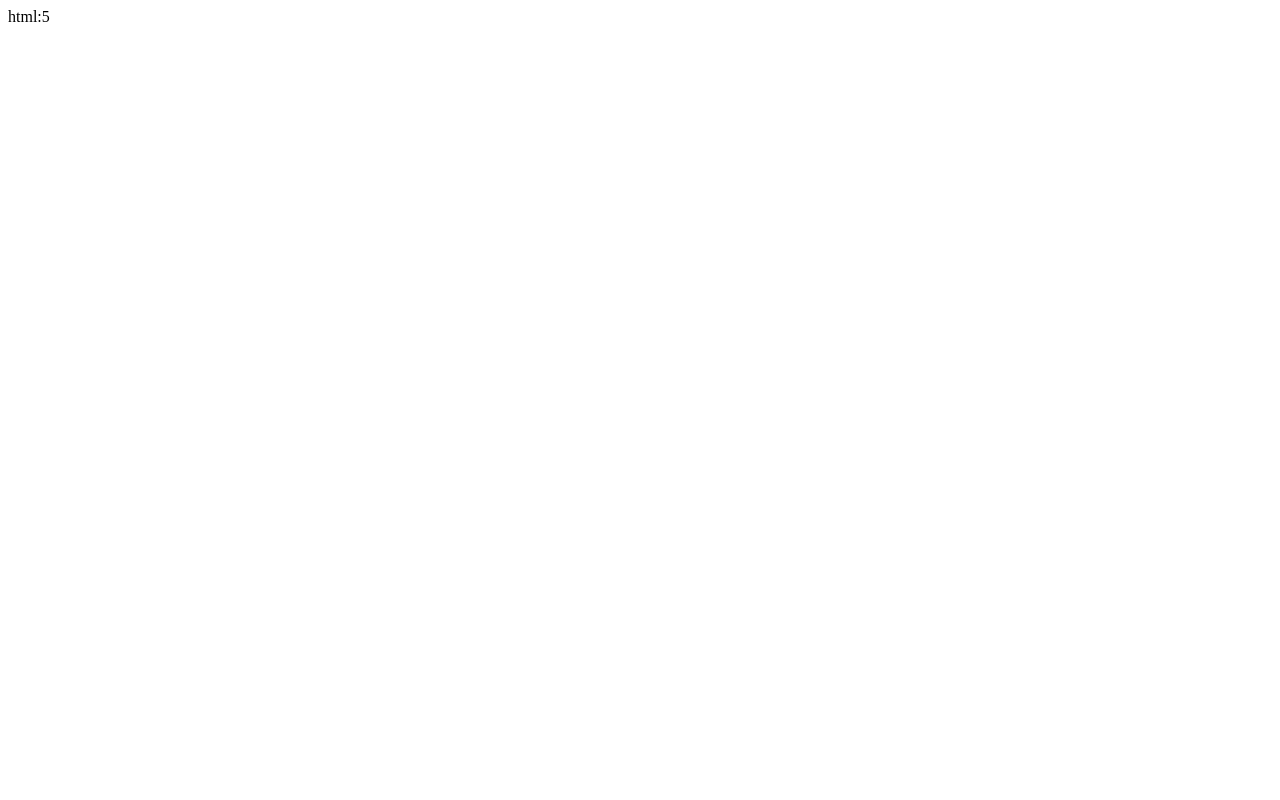
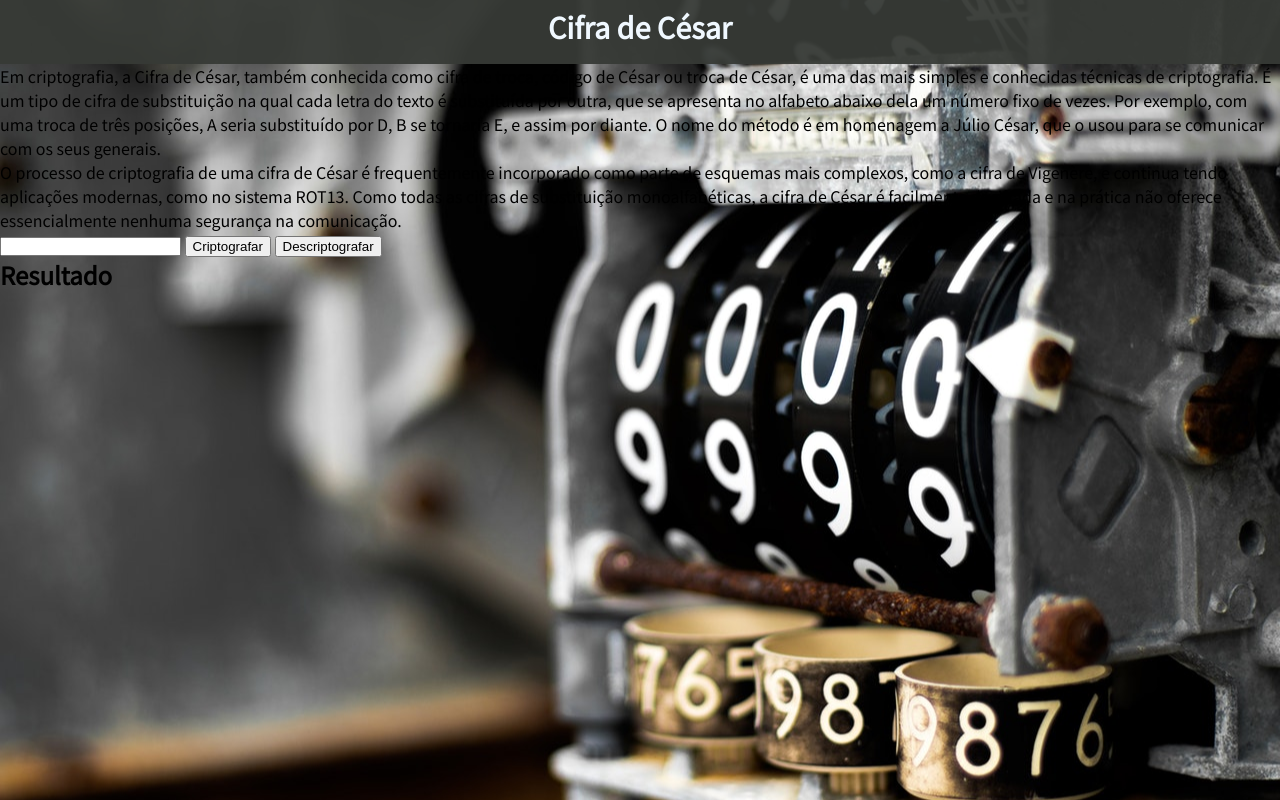
Before and after one commit to JuliandroR/Cifra-de-Cesar, a plain HTML site: page index.html in a window 1280 px wide. Drawn offline with Linux system fonts and the light colour scheme.

Commit message:
Criação do script de criptografia e descriptografia, Incio da estilização

```diff
--- /dev/null
+++ b/css/index.css
@@ -0,0 +1,29 @@
+@import url('https://fonts.googleapis.com/css?family=Noto+Sans+JP');
+
+body{
+    font-family: 'Noto Sans JP', sans-serif;
+
+    background: url('../images/antique-business-classic-1364700.jpg');
+    background-size: cover;
+    background-position: center;
+    background-attachment: fixed;
+}
+
+body, header, main, input, h2, p, a{
+    margin: 0;
+    padding: 0;
+}
+
+header{
+    width: 100%;
+    height: 8vh;
+    background-color: rgba(55, 58, 54, 0.95);
+}
+
+header h2{
+    text-align: center;
+    font-size: 2.25vw;
+    padding-top: 0.75vh;
+    font-weight: bold;
+    color: aliceblue;
+}
--- a/index.html
+++ b/index.html
@@ -1 +1,49 @@
-html:5
+<!DOCTYPE html>
+<html lang="pt">
+
+<head>
+    <meta charset="UTF-8">
+    <script src="scripts/index.js"></script>
+    <link rel="stylesheet" href="css/index.css">
+    <title>Cifra de César</title>
+</head>
+
+<body>
+    <header>
+        <h2>Cifra de César</h2>
+    </header>
+    <main>
+        <div class="introduction">
+            <p>
+                Em criptografia, a Cifra de César, também conhecida como cifra de troca, código de César ou troca de
+                César,
+                é uma das mais simples e conhecidas técnicas de criptografia. É um tipo de cifra de substituição na
+                qual
+                cada letra do texto é substituída por outra, que se apresenta no alfabeto abaixo dela um número fixo de
+                vezes. Por exemplo, com uma troca de três posições, A seria substituído por D, B se tornaria E, e assim
+                por
+                diante. O nome do método é em homenagem a Júlio César, que o usou para se comunicar com os seus
+                generais.
+            </p>
+            <p>
+                O processo de criptografia de uma cifra de César é frequentemente incorporado como parte de esquemas
+                mais
+                complexos, como a cifra de Vigenère, e continua tendo aplicações modernas, como no sistema ROT13. Como
+                todas as cifras de substituição monoalfabéticas, a cifra de César é facilmente decifrada e na prática
+                não
+                oferece essencialmente nenhuma segurança na comunicação.
+            </p>
+        </div>
+        <div class="encoder">
+            <input type="text">
+            <button onclick="criptografar()">Criptografar</button>
+            <button onclick="descriptografar()">Descriptografar</button>
+        </div>
+    </main>
+    <footer>
+        <h2>Resultado</h2>
+        <a id="retorno"></a>
+    </footer>
+</body>
+
+</html>
--- /dev/null
+++ b/scripts/index.js
@@ -0,0 +1,63 @@
+const alfabeto = ["a", "b", "c", "d", "e", "f", "g", "h", "i", "j", "k", "l", "m", "n", "o", "p", "q", "r", "s", "t", "u", "v", "w", "x", "y", "z"]
+
+const criptografar = () => {
+    let palavra = capturaInput()
+    let retorno = ""
+    for (let i = 0; i < palavra.length; i++) {
+        if (palavra[i] == " ") {
+            retorno += "-"
+        } else {
+            let letraCifrada = null
+            let j = 0
+            while (letraCifrada != palavra[i]) {
+                letraCifrada = alfabeto[j]
+                j++
+            }
+            if (j < alfabeto.length + 4) {
+                retorno += alfabeto[j + 4]
+            }
+            else if (j > alfabeto.length + 4) {
+                retorno += alfabeto[j]
+            }
+            else {
+                alert('Erro!')
+            }
+        }
+    }
+    devolveHTML(retorno)
+}
+
+const descriptografar = () => {
+    let palavra = capturaInput()
+    let retorno = ""
+    for (let i = 0; i < palavra.length; i++) {
+        if (palavra[i] == "-") {
+            retorno += " "
+        } else {
+            let letraCifrada = null
+            let j = 26
+            while (letraCifrada != palavra[i]) {
+                letraCifrada = alfabeto[j]
+                j--
+            }
+            if (j < alfabeto.length - 4) {
+                retorno += alfabeto[j - 4]
+            }
+            else if (j > alfabeto.length - 4) {
+                retorno += alfabeto[j]
+            }
+            else {
+                alert('Erro!')
+            }
+        }
+    }
+    devolveHTML(retorno)
+}
+
+const capturaInput = () => {
+    return document.getElementsByTagName('input')[0].value
+}
+
+const devolveHTML = (elemento) => {
+    document.getElementById('retorno').innerHTML = elemento;
+}
```
Also changed, not shown: images/antique-business-classic-1364700.jpg (added).
